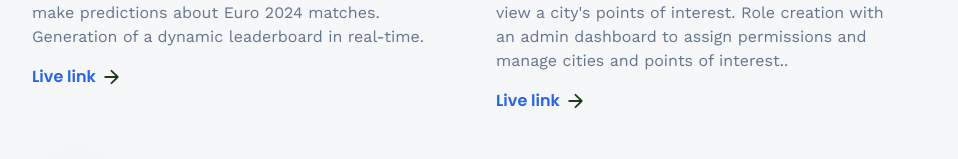
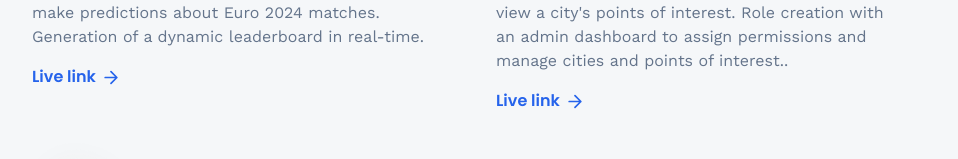
Before and after one commit to GrischK/3d-portfolio, a React (Vite) app: page /projects in a window 1280 px wide. Shown: the part 503-662 px from the top of the page, without its empty margins (160-1118 px from the left). Built offline with nearby package versions, Linux system fonts and the light colour scheme; no server answers.

Commit message:
⚡️ Dynamic svg color

```diff
--- a/package.json
+++ b/package.json
@@ -23,7 +23,8 @@
     "react-responsive": "^10.0.0",
     "react-router-dom": "^6.26.1",
     "react-vertical-timeline-component": "^3.6.0",
-    "three": "^0.167.1"
+    "three": "^0.167.1",
+    "vite-plugin-svgr": "^4.3.0"
   },
   "devDependencies": {
     "@eslint/js": "^9.9.0",
--- a/src/components/HomeInfo.jsx
+++ b/src/components/HomeInfo.jsx
@@ -1,6 +1,6 @@
 import React from 'react';
 import { Link } from 'react-router-dom';
-import arrow from '../assets/icons/arrow.svg';
+import Arrow from '../assets/icons/arrow.svg?react';
 
 const InfoBox = ({ text, link, btnText }) => (
   <div className="info-box">
@@ -10,11 +10,7 @@ const InfoBox = ({ text, link, btnText }) => (
       className="neo-brutalism-white neo-btn sm:text-xl text-lg"
     >
       {btnText}
-      <img
-        src={arrow}
-        alt="rigth arrow"
-        className="w4 h4 object-contain"
-      />
+      <Arrow className="green-arrow"/>
     </Link>
   </div>
 );
--- a/src/index.css
+++ b/src/index.css
@@ -293,6 +293,14 @@ body:has(.card[data-color="green"]:hover) {
     left: 0;
 }
 
+.green-arrow{
+    color: #1d3b16;
+}
+
+.blue-arrow{
+    color: #2563eb;
+}
+
 @media only screen and (max-width: 768px) {
     .loadingScreen__button {
         font-size: 1rem;
--- a/src/pages/Projects.jsx
+++ b/src/pages/Projects.jsx
@@ -1,7 +1,8 @@
 import { projects } from '../constants/index.js';
 import { Link } from 'react-router-dom';
-import { arrow } from '../assets/icons/index.js';
+// import { ReactComponent as Arrow } from '../assets/icons/arrow.svg';
 import CTA from '../components/CTA.jsx';
+import Arrow from '../assets/icons/arrow.svg?react';
 
 const Projects = () => {
   return (
@@ -44,11 +45,7 @@ const Projects = () => {
                   >
                     Live link
                   </Link>
-                  <img
-                    src={arrow}
-                    alt="arrow"
-                    className="w-4 h-4 object-contain"
-                  />
+                  <Arrow className="blue-arrow"/>
                 </div>
               </div>
             </div>
--- a/vite.config.js
+++ b/vite.config.js
@@ -1,8 +1,9 @@
 import { defineConfig } from 'vite'
 import react from '@vitejs/plugin-react'
+import svgr from 'vite-plugin-svgr';
 
 // https://vitejs.dev/config/
 export default defineConfig({
-  plugins: [react()],
+  plugins: [react(), svgr()],
   assetsInclude: ['**/*.glb']
 })
```
Also changed, not shown: src/assets/icons/arrow.svg, 1 other file (tests, documents, lock files or other folders).
